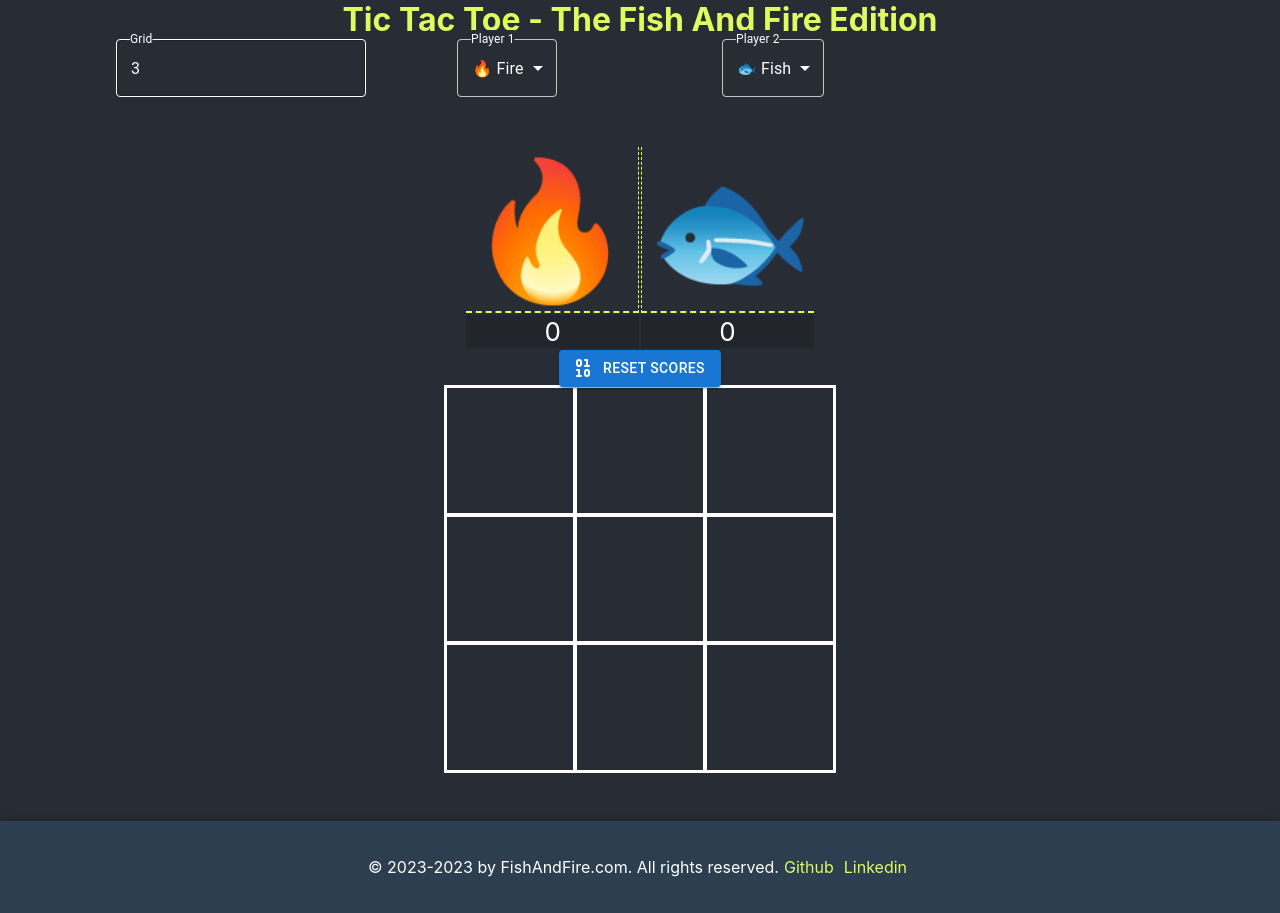
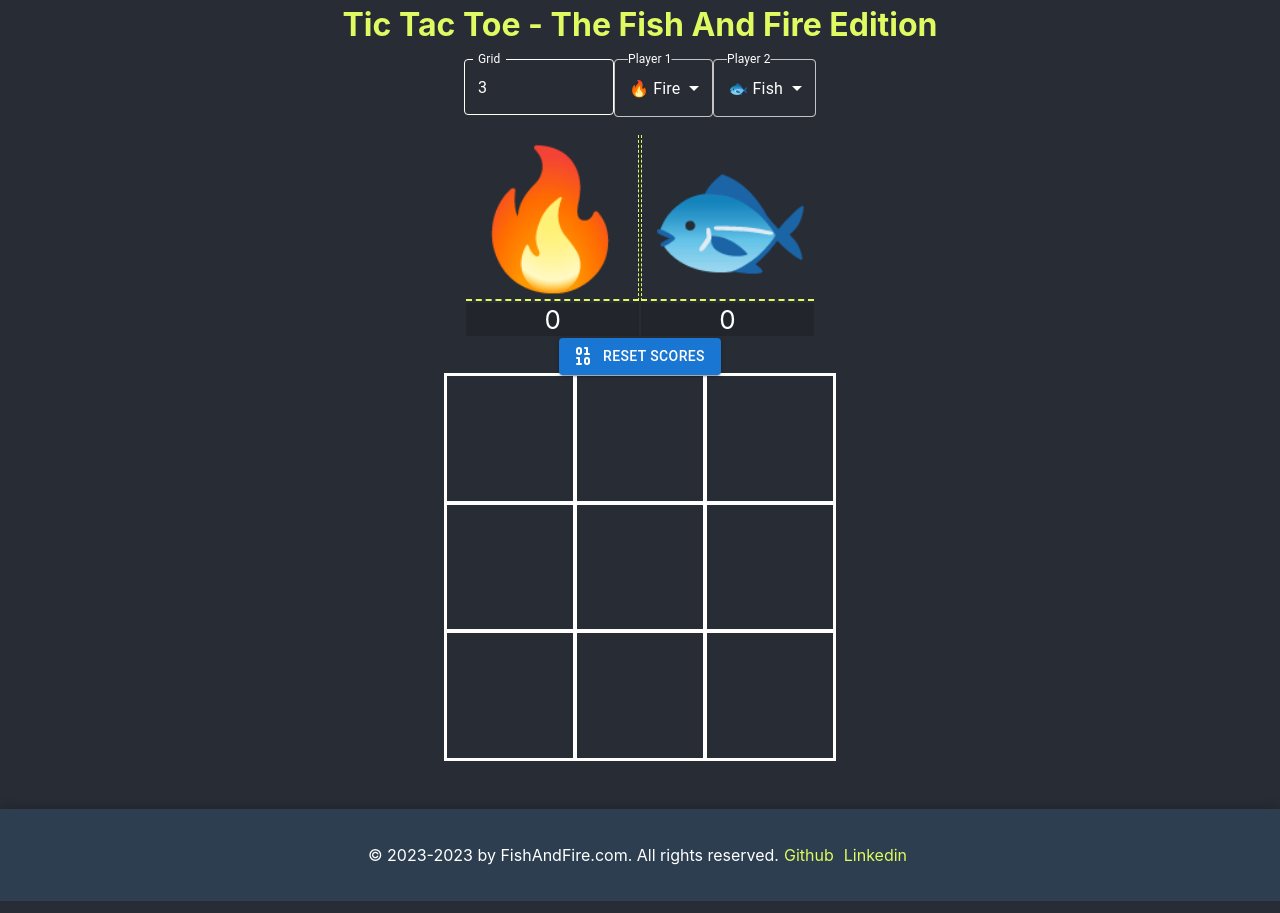
Before and after one commit to avishai84/tic-tac-2023, a React (Create React App) app: page / in a window 1280 px wide. Built offline with nearby package versions, Linux system fonts and the light colour scheme.

Commit message:
mui styles

```diff
--- a/src/components/Dashboard.tsx
+++ b/src/components/Dashboard.tsx
@@ -3,27 +3,13 @@ import IntakeForm from './IntakeForm';
 import styled from "styled-components";
 import {ScoresProp} from "../hooks/useScores";
 import KeepScoresTable from "./KeepScoresTable";
+import Grid from '@mui/material/Unstable_Grid2';
 
 const H1 = styled.h1`
 color: #dffb61;
-margin:0;
+margin:5px 0 15px 0;
 font-size:2.5vw;
 `;
-
-const ScoreDiv = styled.div `
-display: flex;
-justify-content: center;
-align-items: center;
-gap: 15px;`;
-
-const ScoreColumnDiv = styled.div `
-display: flex;
-flex-direction: column;
-justify-content: center;
-align-items: center;
-gap: 15px;`;
-
-
 
 type DashboardProps = {
     score: ScoresProp;
@@ -35,13 +21,15 @@ const Dashboard = ({players, score, handlePlayers}:DashboardProps) => {
 
     return (
         <Header>
-            <H1 >Tic Tac Toe - The Fish And Fire Edition</H1>
-        <IntakeForm handleSubmit={handlePlayers}/>
-        <ScoreDiv>
-            <ScoreColumnDiv>
-                <KeepScoresTable playerIcons={players} scores={score}/>
-            </ScoreColumnDiv>
-        </ScoreDiv>
+            <H1>Tic Tac Toe - The Fish And Fire Edition</H1>
+                <Grid sx={{flexBasis: "fit-content",alignItems:"center", justifyContent:"center"}} container spacing={2}>
+                    <Grid sx={{alignSelf:"center", justifyItems:"center"  }} xs={12}  >
+                        <IntakeForm handleSubmit={handlePlayers}/>
+                    </Grid>
+                    <Grid sx={{flexBasis: "fit-content"}} xs={12} >
+                        <KeepScoresTable playerIcons={players} scores={score}/>
+                    </Grid>
+                </Grid>
         </Header>
     )
 };
--- a/src/components/Header.tsx
+++ b/src/components/Header.tsx
@@ -1,6 +1,5 @@
 import styled from "styled-components";
 
-// create header using styled components
 const Header = styled.header`
   display: flex;
   background-color: #282c34;
--- a/src/components/IntakeForm.tsx
+++ b/src/components/IntakeForm.tsx
@@ -3,18 +3,7 @@ import styled from "styled-components";
 import {emojis} from "../utils/emojis";
 import {InputLabel, TextField, FormControl, Button, Input, Select as SelectMUI, MenuItem } from '@mui/material';
 
-const Div = styled.div `
-position: relative;
-display: flex;
-background-color: #282c34;
-// min-height: 10vh;
-flex-direction: column;
-align-items: center;
-justify-content: center;`;
-
-const CustomSelect = styled(SelectMUI) `
-
-`;
+const CustomSelect = styled(SelectMUI)``;
 const LabelCustom = styled(InputLabel)`
 background-color: #282c34;
 color: #fff !important;
@@ -33,12 +22,18 @@ color: #fff !important;
   }
 `;
 const CustomTextField = styled(TextField) `
+.MuiOutlinedInput-notchedOutline, .Mui-focused .MuiOutlinedInput-notchedOutline{
+    border-color:white!important;
+    & label.Mui-focused{
+        color:white!important;
+    }
+}
 label {
     color: #fff;
     background-color: #282c34;
     & ~ div, & ~ div:focus-within {
-        border:1px solid white;
         color:white;
+        max-width:150px;
     }
 }
 & div {
@@ -50,19 +45,8 @@ label {
 `;
 
 const DivGridFourR = styled.div `
-display: grid;
-grid-template-columns: 1fr 1fr 1fr 1fr;
-grid-template-rows: auto auto auto auto;
-gap: 16px;
-align-items: center;
-justify-items: center;
-
-& label > * {
-
-}
-& button{
-    align-self: end;
-}
+text-align:center;
+white-space: wrap;
 `;
 
 
@@ -85,8 +69,7 @@ const IntakeForm = <T,>({ handleSubmit }: IntakeFormProps<T>):JSX.Element => {
         handleSubmit(numberCells as unknown as T, emojiPlayer1 as unknown as T, emojiPlayer2 as unknown as T);
     },[numberCells, emojiPlayer1, emojiPlayer2]);
 
-    return(<Div>
-
+    return(
         <DivGridFourR>
             <FormControl variant="outlined">
                 <CustomTextField
@@ -119,7 +102,7 @@ const IntakeForm = <T,>({ handleSubmit }: IntakeFormProps<T>):JSX.Element => {
             >{dropDownEmojis}</CustomSelect>
            </FormControl>
         </DivGridFourR>
-        </Div>);
+       );
 };
 
 export default IntakeForm;
```
